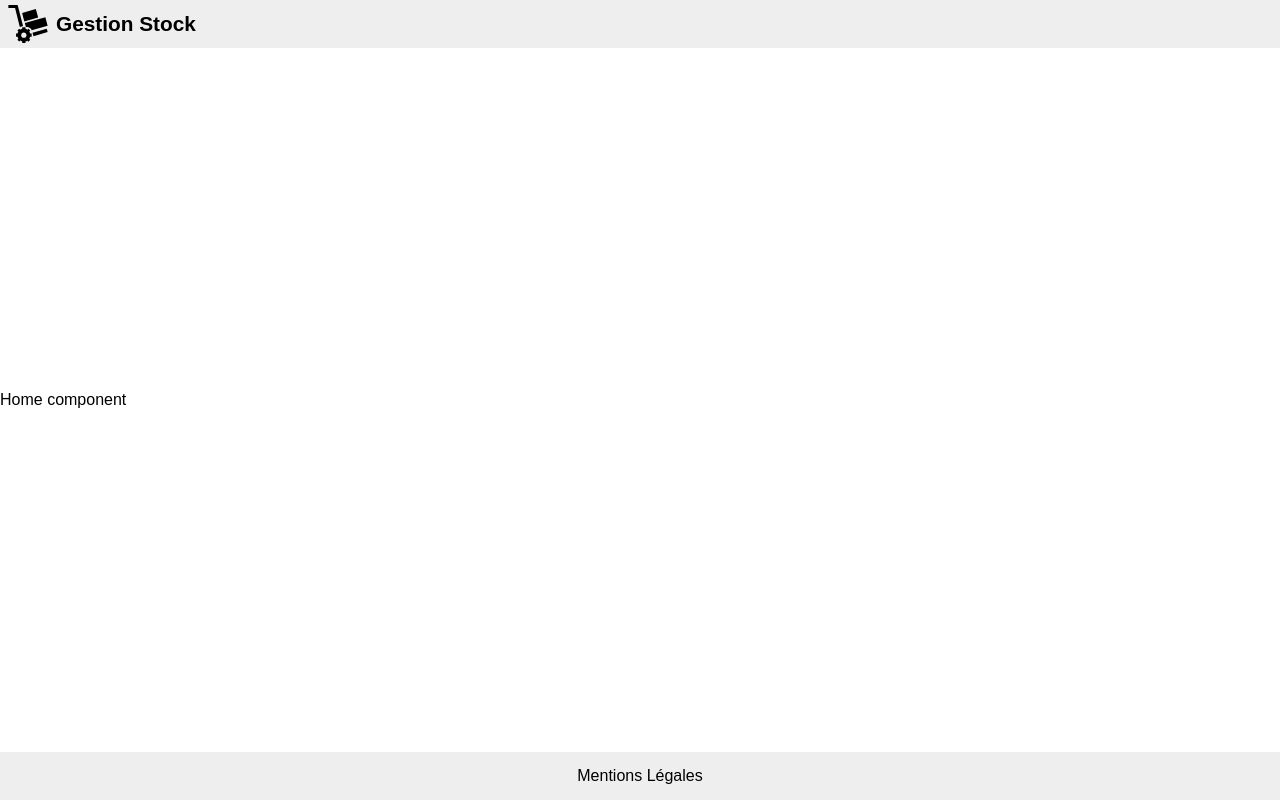
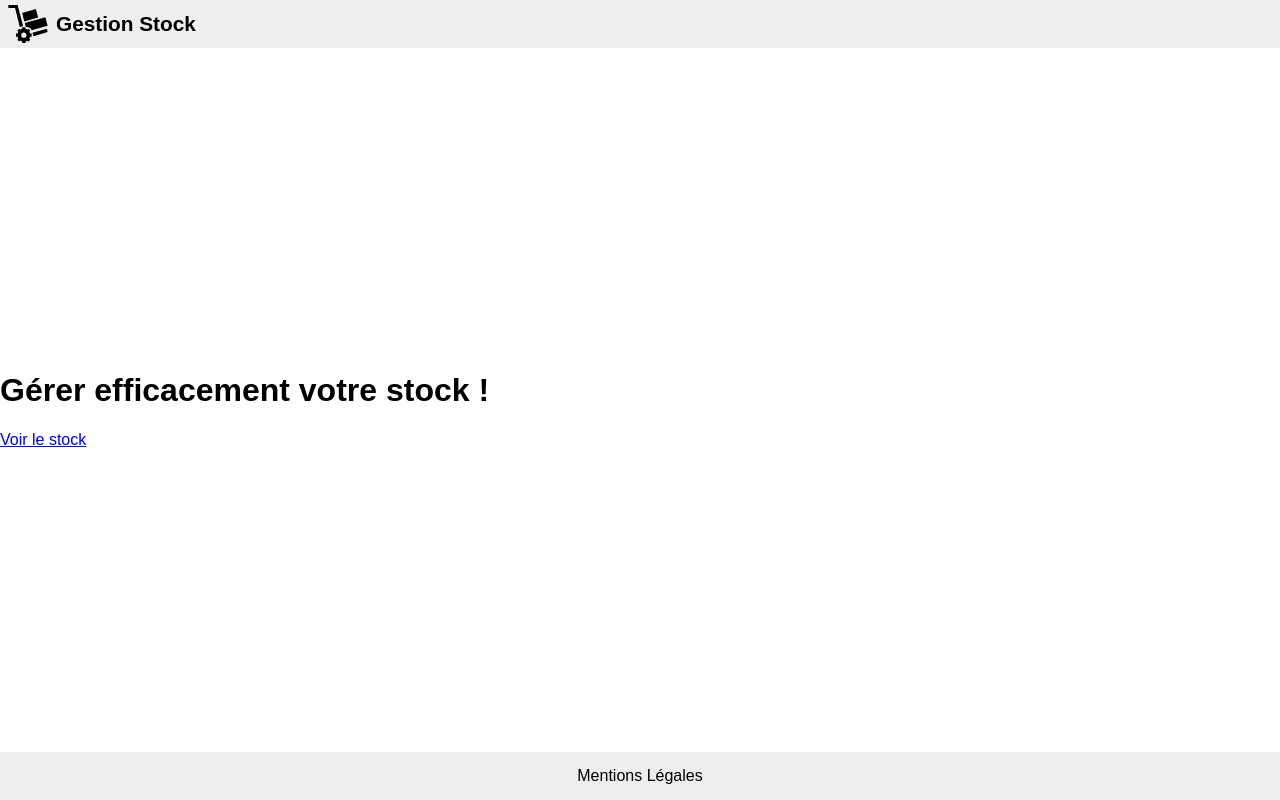
Before and after one commit to jlg-formation/vjs-mars-2023, a Vue app in the folder front/: page / in a window 1280 px wide. Built offline with nearby package versions, Linux system fonts and the light colour scheme.

Commit message:
dev: added home dom

```diff
--- a/front/src/components/layout/FooterLayout.vue
+++ b/front/src/components/layout/FooterLayout.vue
@@ -1,3 +1,5 @@
+<script setup lang="ts"></script>
+
 <template>
   <footer>
     <RouterLink to="/legal"> Mentions Légales </RouterLink>
--- a/front/src/components/routes/HomeRoute.vue
+++ b/front/src/components/routes/HomeRoute.vue
@@ -1,6 +1,7 @@
 <template>
   <main>
-    <p>Home component</p>
+    <h1>Gérer efficacement votre stock !</h1>
+    <a href="#" class="button primary">Voir le stock</a>
   </main>
 </template>
 
```
